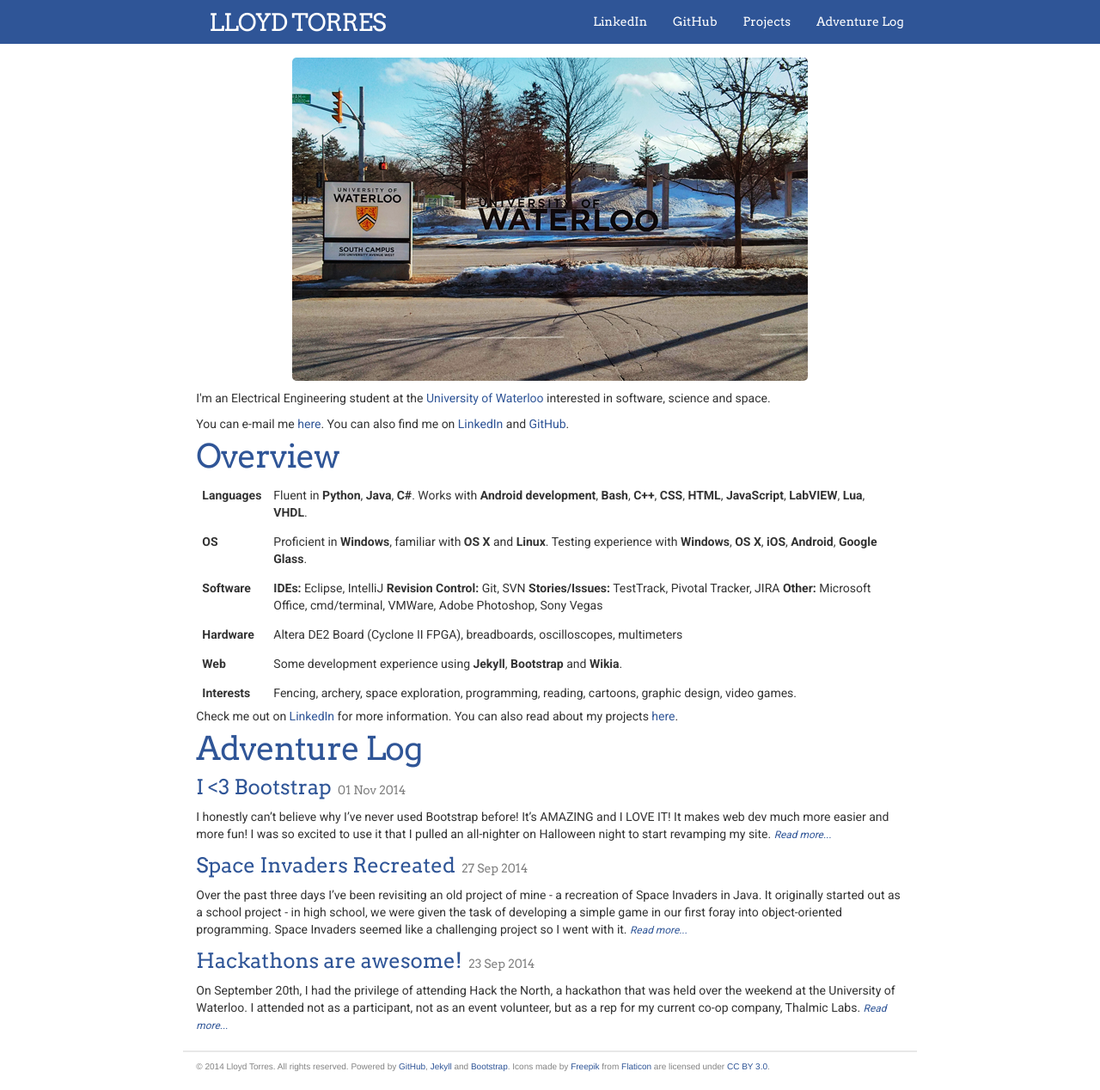
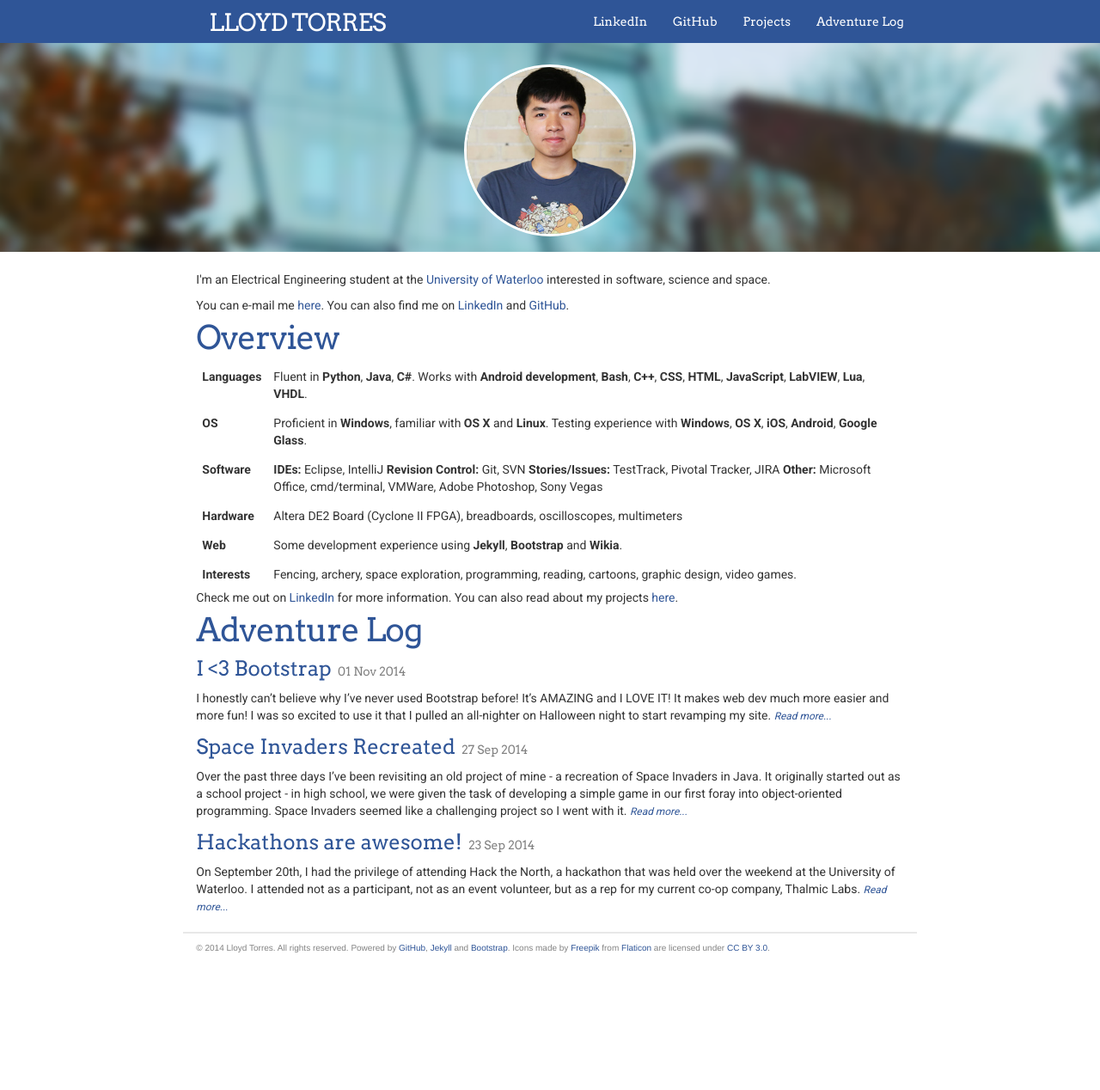
Before and after one commit to lloydtorres/lloydtorres.github.io, a Jekyll site: the page built from index.html, in a window 1280 px wide and 1268 px high. Shown: the whole window at 86% size. Built offline with Jekyll 4.4.1, drawn with Linux system fonts in a browser that asks for light colours; nearby versions of some CDN libraries.

Commit message:
New header for frontpage

```diff
--- a/_layouts/default.html
+++ b/_layouts/default.html
@@ -8,7 +8,7 @@
         {% include header.html %}
         {% include google_analytics.html %}
 
-        <div class="container page-content col-md-offset-2 col-md-8">
+        <div class="container pushdown page-content col-md-offset-2 col-md-8">
             {{ content }}
         </div><!-- /container -->
 
--- /dev/null
+++ b/_layouts/frontpage.html
@@ -0,0 +1,28 @@
+<!DOCTYPE html>
+<html>
+
+    {% include head.html %}
+
+    <body>
+
+        {% include header.html %}
+        {% include google_analytics.html %}
+
+        <div class="bg"></div>
+        <div class="bg-overlay">
+            <div class="container col-md-offset-2 col-md-8">
+                <img src="/images/me.png" class="img-circle" width="200px"/>
+            </div><!-- /container -->
+        </div>
+
+        <div class="coverup">
+            <div class="container pushdown-small page-content col-md-offset-2 col-md-8">
+                {{ content }}
+            </div><!-- /container -->
+        </div>
+
+        {% include footer.html %}
+
+  </body>
+
+</html>
--- a/_sass/_base.scss
+++ b/_sass/_base.scss
@@ -7,8 +7,6 @@
     margin: 0;
     padding: 0;
 }
-
-
 
 /**
  * Basic styling
--- a/_sass/_layout.scss
+++ b/_sass/_layout.scss
@@ -14,6 +14,7 @@
     font-size: 28px !important;
     letter-spacing: -1px;
     margin-top: 3px;
+    margin-bottom: -1px;
     float: left;
 
     &:link {
@@ -62,10 +63,59 @@
 }
 
 /**
+ * Jumbotron
+ */
+.bg {
+    background: url('/images/header.png') no-repeat center center;
+    position: fixed;
+    width: 100%;
+    height: 350px;
+    top: 0;
+    left:0;
+    z-index: -1;
+
+    -webkit-background-size: cover;
+    -moz-background-size: cover;
+    -o-background-size: cover;
+    background-size: cover;
+}
+
+.bg-overlay {
+    height: 350px;
+    position: relative;
+    min-height: 100%;
+    display: flex;
+    align-items: center;
+
+    img {
+        border: 3px solid white;
+        display: block;
+        margin-left: auto;
+        margin-right: auto;
+    }
+}
+
+.coverup {
+    background: white;
+    width: 100%;
+    height: 100%;
+    max-height:100%;
+    overflow: auto;
+    margin-top: -57px;
+}
+
+/**
  * Page content
  */
+.pushdown {
+    margin-top: 57px;
+}
+
+.pushdown-small {
+    margin-top: 12px;
+}
+
 .page-content {
-    margin-top: 57px;
     padding: $spacing-unit 0;
     font-family: 'Roboto', sans-serif;
     img {
--- a/index.html
+++ b/index.html
@@ -1,8 +1,6 @@
 ---
-layout: default
+layout: frontpage
 ---
-
-<img title="University of Waterloo" alt="University of Waterloo" src="/images/uwaterloo_header.png"/>
 
 <p class="text">I'm an Electrical Engineering student at the <a href="http://uwaterloo.ca/">University of Waterloo</a>
 interested in software, science and space.</p>
```
Also changed, not shown: images/header.png (added), images/me.png (added), images/uwaterloo_header.png (deleted).
